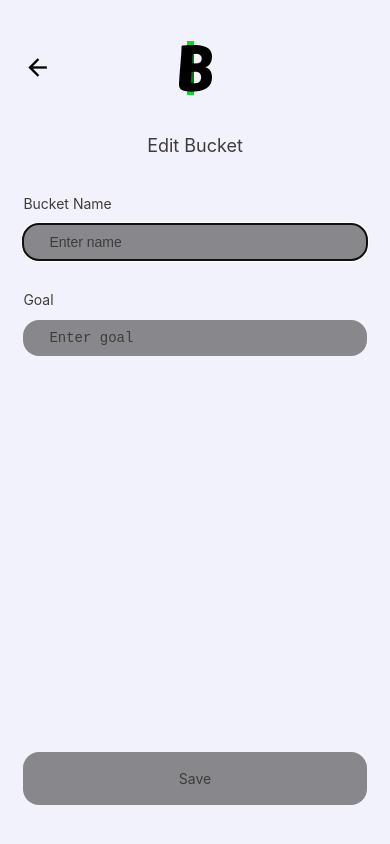
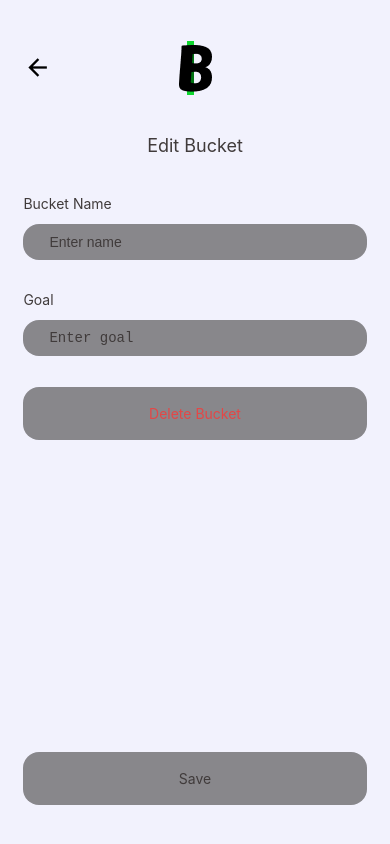
Before and after one commit to AtanasovCode/bucket-bank-native, a React Native app: screen /Edit in a window 390 px wide. Built offline with nearby package versions, Linux system fonts and the light colour scheme.

Commit message:
fixed payments not getting sorted by date correctly

```diff
--- a/App.js
+++ b/App.js
@@ -39,6 +39,7 @@ const App = () => {
       text: "#EBEDF0",
       light: "#A8A8A8",
       red: "#f36d6d",
+      delete: "#880505",
     }
   }
 
--- a/Colors.jsx
+++ b/Colors.jsx
@@ -8,13 +8,14 @@ const oldTheme = {
 }
 
 const darkTheme = {
-    'background': "#090a1f",
-    'inactive': "#082f49",
-    'accent': "#4aade6",
-    'money': "#a8f7ac",
-    'text': "#EBEDF0",
-    'light': "#A8A8A8",
-    'red': "#f36d6d",
+    background: "#090a1f",
+    inactive: "#082f49",
+    accent: "#4aade6",
+    money: "#a8f7ac",
+    text: "#EBEDF0",
+    light: "#A8A8A8",
+    red: "#f36d6d",
+    delete: "#880505",
 }
 
 const lightTheme = {
@@ -27,6 +28,7 @@ const lightTheme = {
     'text': "#090a0a",
     'light': "#403b3b",
     'red': "#e34747",
+    delete: "#f49f9f",
 }
 
 const theme = {
--- a/components/bucket/Payments.jsx
+++ b/components/bucket/Payments.jsx
@@ -36,12 +36,14 @@ const Payments = ({ navigation, bucket, setBucket }) => {
     }, [])
 
     const parseLocaleDateString = (dateString) => {
-        const [month, day, year] = dateString.split('/').map(Number);
+        const [day, month, year] = dateString.split('/').map(Number);
         return new Date(year, month - 1, day);
     };
 
+    const sortedPayments = bucket.payments
+        ? [...bucket.payments].sort((a, b) => parseLocaleDateString(b.date).getTime() - parseLocaleDateString(a.date).getTime())
+        : [];
 
-    const sortedPayments = bucket.payments ? [...bucket.payments].sort((a, b) => parseLocaleDateString(b.date) - parseLocaleDateString(a.date)) : [];
 
     return (
         <View style={[styles.container, { width: width }]}>
--- a/routes/EditBucket.jsx
+++ b/routes/EditBucket.jsx
@@ -64,7 +64,6 @@ const EditBucket = ({ navigation }) => {
 
     useEffect(() => {
         getID();
-        firstInputRef.current.focus();
     }, [])
 
     useEffect(() => {
@@ -75,6 +74,9 @@ const EditBucket = ({ navigation }) => {
         setName(bucket.name);
         setGoal(bucket.goal);
     }, [bucket])
+
+    console.log("color:")
+    console.log(theme.delete)
 
     return (
         <SafeAreaView style={[styles.container, { backgroundColor: theme.background, height: height }]}>
@@ -121,6 +123,16 @@ const EditBucket = ({ navigation }) => {
                                 setGoal(value)
                             }}
                         />
+                    </View>
+                    <View style={[styles.wrapper]}>
+                        <TouchableHighlight
+                            style={[styles.save, {backgroundColor: theme.inactive}]}
+                            onPress={() => {}}
+                        >
+                            <Text style={{ color: theme.red}}>
+                                Delete Bucket
+                            </Text>
+                        </TouchableHighlight>
                     </View>
                 </View>
             </View>
```
